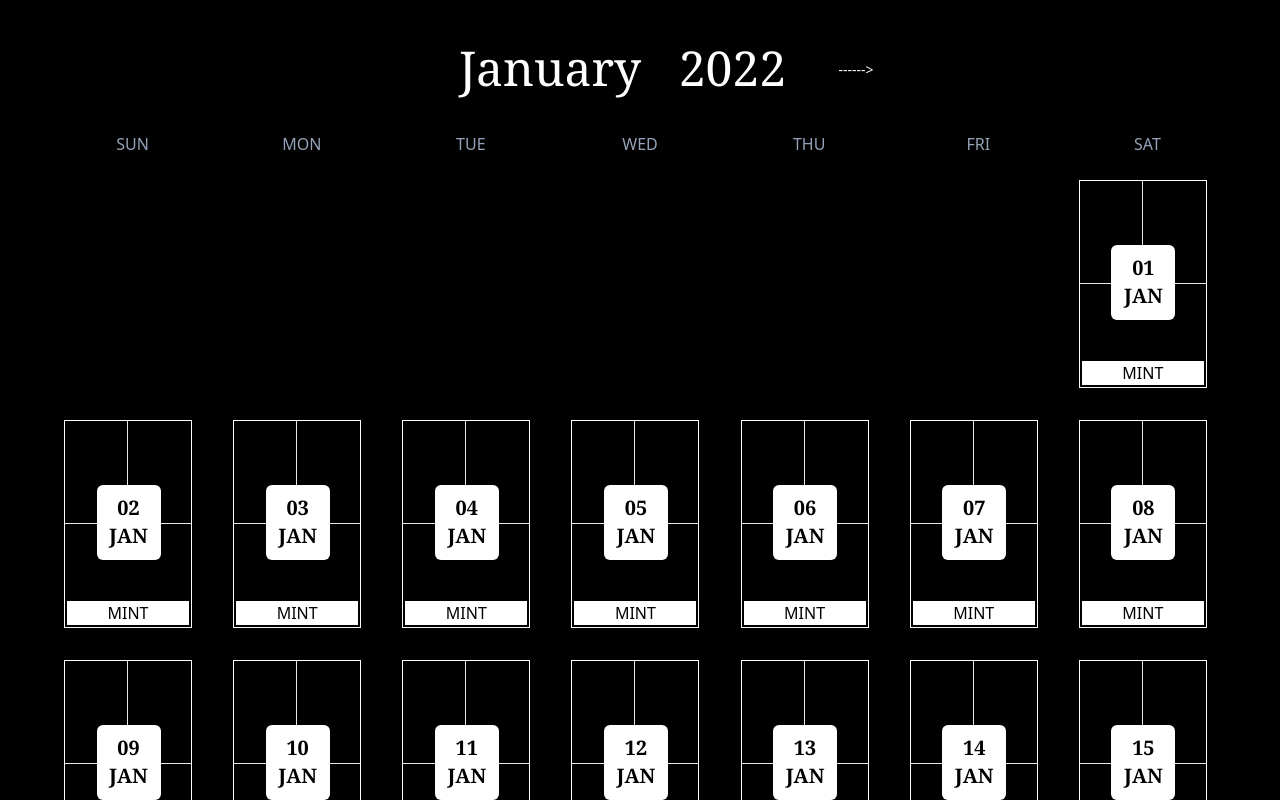
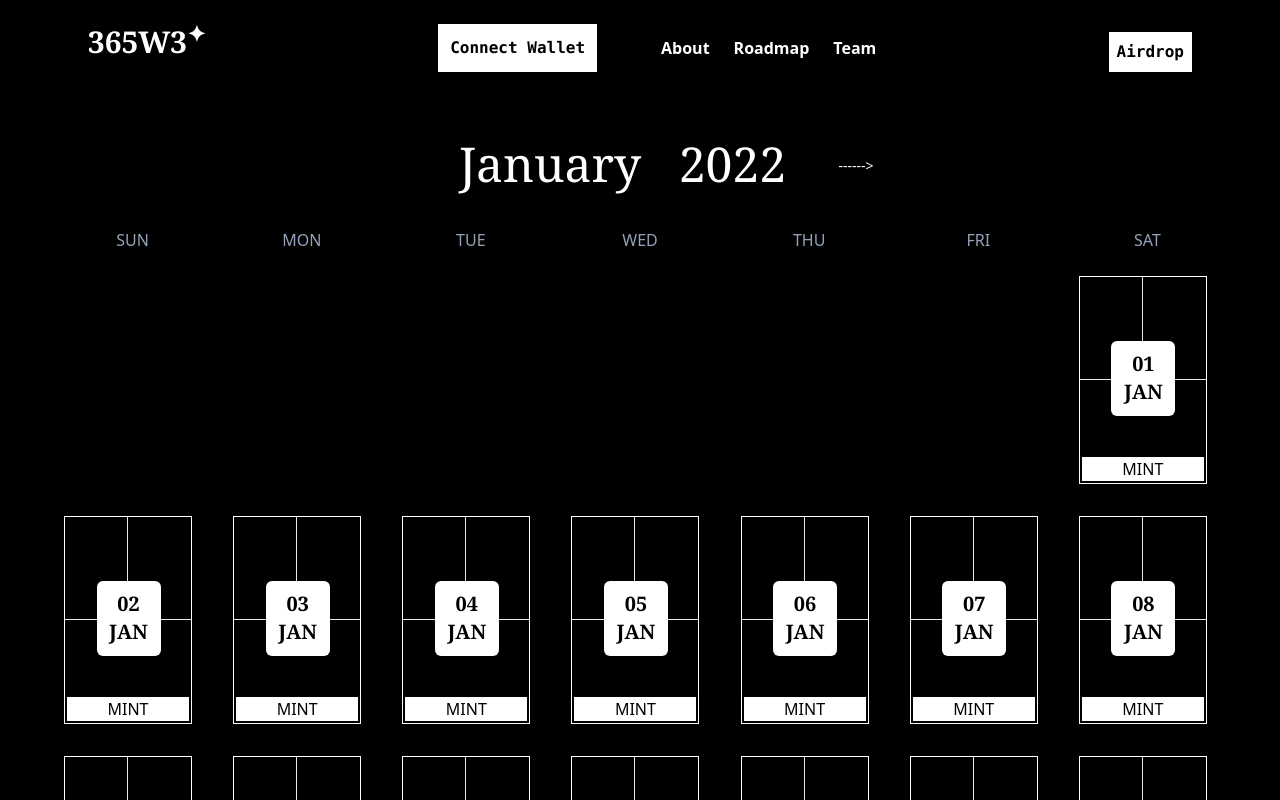
Before and after one commit to shobhitsundriyal/nft-365-frontend, a React (Create React App) app: page /select-date in a window 1280 px wide. Built offline with nearby package versions, Linux system fonts and the light colour scheme; a web font is replaced by a local one.

Commit message:
fixed couple of things

```diff
--- a/src/App.js
+++ b/src/App.js
@@ -39,7 +39,7 @@ function App() {
 				>
 					<div className='max-w-6xl grid mx-auto'>
 						<ParallaxProvider scrollContainer={scrollEl}>
-							{/* <NavBar /> */}
+
 							<Switch>
 								<Route path='/select-date'>
 									<Calender />
--- a/src/components/Calender.js
+++ b/src/components/Calender.js
@@ -1,14 +1,18 @@
-import React from 'react'
-import CalHead from './CalHead'
-import DateArea from './DateArea'
+import React from "react";
+import CalHead from "./CalHead";
+import DateArea from "./DateArea";
+import NavBar from "./NavBar";
 
 function Calender() {
-	return (
-		<div className='my-3'>
-			<CalHead />
-			<DateArea />
-		</div>
-	)
+    return (
+        <>
+            <NavBar />
+            <div className="my-3">
+                <CalHead />
+                <DateArea />
+            </div>
+        </>
+    );
 }
 
-export default Calender
+export default Calender;
--- a/src/components/NavBar.js
+++ b/src/components/NavBar.js
@@ -88,7 +88,7 @@ function NavBar() {
                 )}
             </div>
             <div className="text-white md:flex items-center space-x-6 hidden">
-                <a href="#about">
+                <a href="/#about">
                     <p className="cursor-pointer">About</p>
                 </a>
                 <a href="/#roadmap">
```
